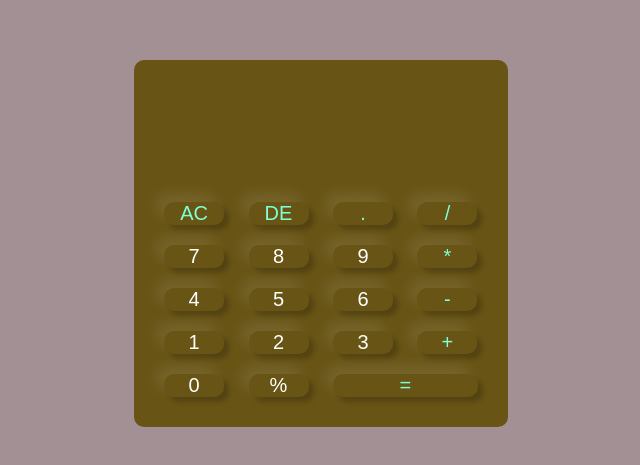
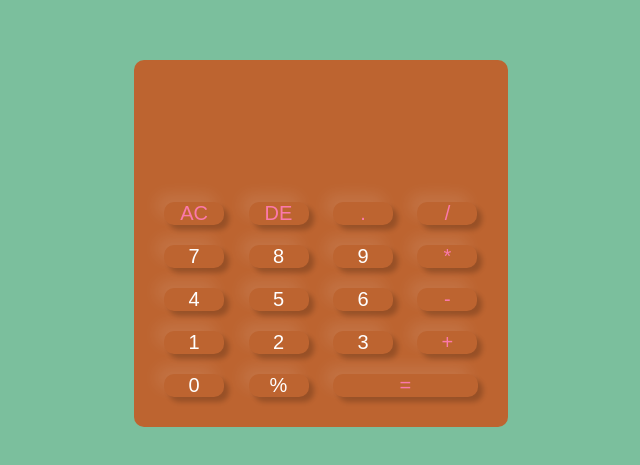
Before and after one commit to Vedant-Baghel/Calculator, a plain HTML site: page index.html in a window 1280 px wide. Shown: the part 157-622 px from the top of the page, without its empty margins (319-959 px from the left). Drawn offline with Linux system fonts and the light colour scheme.

Commit message:
Update style.css

```diff
--- a/style.css
+++ b/style.css
@@ -8,14 +8,14 @@
 .container {
     width: 100%;
     height: 100vh;
-    background: rgba(127, 102, 108, 0.725);
+    background: rgba(73, 167, 120, 0.725);
     display: flex;
     align-items: center;
     justify-content: center;
 }
 
 .calculator {
-    background: #685415;
+    background: #bd6430;
     padding: 20px;
     border-radius: 10px;
 }
@@ -53,200 +53,5 @@ form input.equal {
 }
 
 form input.operator {
-    color: aquamarine;
+    color: rgb(251, 121, 171);
 }
-
-
-
-
-
-
-
-
-
-
-
-
-
-
-
-
-
-
-
-
-
-
-
-
-
-
-
-/* body {
-    background-image: linear-gradient(140deg, #e56141 20%, #fdfdfd 50%, #3bd04a 75%);
-    background-repeat: no-repeat;
-    text-align: center;
-    font-family: Arial, Helvetica, sans-serif;
-    padding-bottom: 180px;
-}
-
-h1 {
-    font-family: 'Chivo Mono', monospace;
-    font-weight: 200;
-    margin: 40px 0;
-}
-
-
-.btn {
-    padding: auto;
-    border: 2px solid black;
-    border-radius: 20px;
-    margin: 0 3px;
-    width: 53px;
-    height: 53px;
-    background-color: #313131;
-    color: white;
-    font-size: large;
-    box-shadow: 0 2px #999;
-}
-
-.clear-btn,
-.eql-btn {
-    width: 116px;
-}
-
-.operation-btn {
-    background-color: #463763;
-    color: black;
-}
-
-.row {
-    margin: 5px 0;
-}
-
-.input {
-    margin-top: 30px;
-}
-
-.input-box {
-    margin: 2.5px;
-    width: 14.5rem;
-    font-size: 3rem;
-    padding: 0 5px;
-    margin-top: 20px;
-    border-radius: 15px;
-    text-align: right;
-    background-color: black;
-    border-style: none;
-    color: white;
-}
-
-.container {
-    width: 280px;
-    margin: auto;
-    background-color: black;
-    padding-bottom: 15px;
-    border-radius: 10px;
-}
-
-.flex {
-    display: flex;
-}
-
-.flex-col {
-    flex-direction: column;
-}
-
-.align-center {
-    align-items: center;
-}
-
-.log-box {
-    background-color: rgb(24, 23, 23);
-    height: auto;
-    width: 400px;
-    display: block;
-    position: absolute;
-    top: 100px;
-    right: 2;
-    border-radius: 5px;
-}
-
-.log-head {
-    color: white;
-    font-family: Arial, Helvetica, sans-serif;
-    font-size: 10px;
-    top: 100px;
-    margin-top: 0px;
-    margin-bottom: 0px;
-}
-
-.log-body {
-    color: white;
-    font-family: Arial, Helvetica, sans-serif;
-    font-size: 16px;
-    margin-left: 0px;
-}
-
-.heading {
-    margin-top: 0px;
-    margin-bottom: 0px;
-    display: flex;
-    left: 10px;
-    position: relative;
-    padding-top: 3px;
-}
-
-.history-container {
-    flex-grow: 1;
-    overflow-y: auto;
-    overflow-x: hidden;
-
-    font-size: 12px;
-}
-
-.main {
-    position: relative;
-
-}
-
-
-.blink {
-    animation: myAnim 2s ease 0s 1 normal forwards;
-}
-
-@keyframes myAnim {
-    0% {
-        transform: translate(0);
-    }
-
-    20% {
-        transform: translate(-2px, 2px);
-    }
-
-    40% {
-        transform: translate(-2px, -2px);
-    }
-
-    60% {
-        transform: translate(2px, 2px);
-    }
-
-    80% {
-        transform: translate(2px, -2px);
-    }
-
-    100% {
-        transform: translate(0);
-    }
-}
-
-.btn:hover {
-    background-color: #4b4b4b
-}
-
-.btn:active {
-    background-color: #3d3d3d;
-    box-shadow: 0 5px #b8b8b8;
-    transform: translateY(2px);
-} */
```
